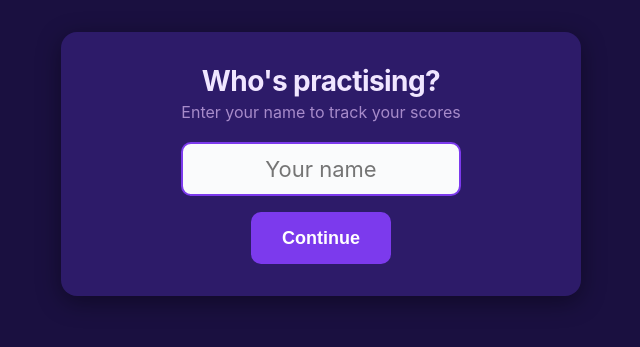
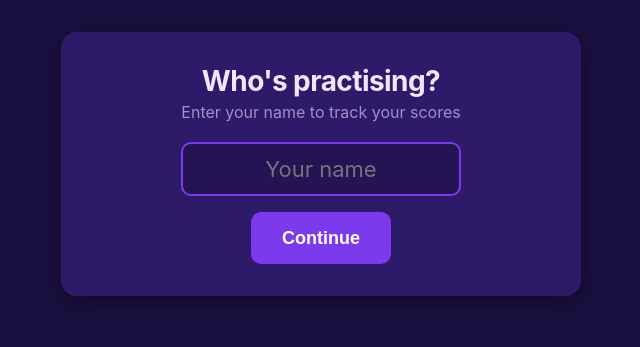
Before and after one commit to dancrossley/mtc-maths-practice, a plain HTML site: page index.html in a window 1280 px wide. Shown: the whole page, without its empty margins (319-959 px from the left). Drawn offline with Linux system fonts and the light colour scheme.

Commit message:
Fix name input background to match dark theme
Co-Authored-By: Claude Opus 4.7 <noreply@anthropic.com>

```diff
--- a/styles.css
+++ b/styles.css
@@ -300,7 +300,7 @@ h1 {
   border: 2px solid var(--border);
   border-radius: 10px;
   outline: none;
-  background: #fafbfc;
+  background: #241454;
   color: var(--text);
   font-family: inherit;
   transition: border-color 120ms ease;
```
